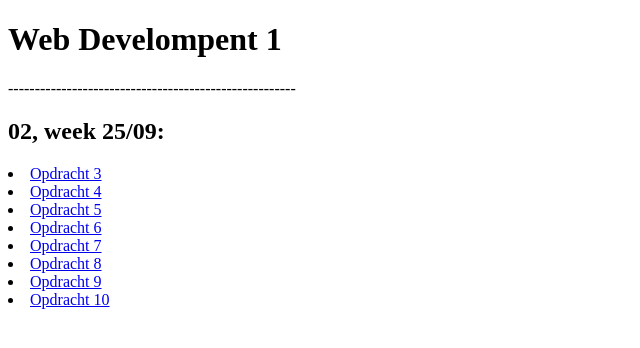
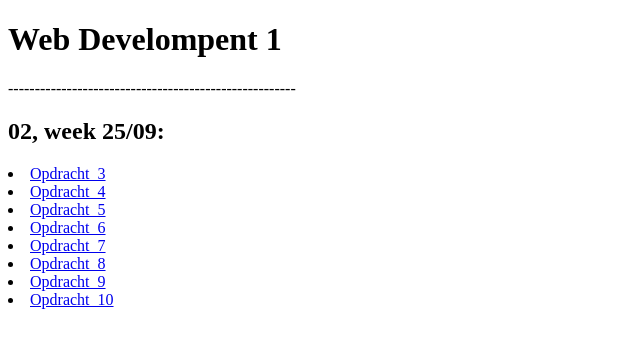
Before and after one commit to LarsVanhoof/Web-Development, a plain HTML site: page index.html in a window 1280 px wide. Shown: the full height of the page, 0-640 px from the left. Drawn offline with Linux system fonts and the light colour scheme.

Commit message:
labo 2 v2

```diff
--- a/index.html
+++ b/index.html
@@ -8,14 +8,14 @@
 <h1>Web Develompent 1</h1>
 <p>------------------------------------------------------</p>
 <h2>02, week 25/09:</h2>
-<li> <a href="labo 2/opdracht 3.html"> Opdracht 3 </a></li>
-<li> <a href="labo 2/opdracht 4.html"> Opdracht 4 </a></li>
-<li> <a href="labo 2/opdracht 5.html"> Opdracht 5 </a></li>
-<li> <a href="labo 2/opdracht 6.html"> Opdracht 6 </a></li>
-<li> <a href="labo 2/opdracht 7.html"> Opdracht 7 </a></li>
-<li> <a href="labo 2/opdracht 8.html"> Opdracht 8 </a></li>
-<li> <a href="labo 2/opdracht 9.html"> Opdracht 9 </a></li>
-<li> <a href="labo 2/opdracht 10.html"> Opdracht 10 </a></li>
+<li> <a href="labo_2/opdracht_3.html"> Opdracht_3 </a></li>
+<li> <a href="labo_2/opdracht_4.html"> Opdracht_4 </a></li>
+<li> <a href="labo_2/opdracht_5.html"> Opdracht_5 </a></li>
+<li> <a href="labo_2/opdracht_6.html"> Opdracht_6 </a></li>
+<li> <a href="labo_2/opdracht_7.html"> Opdracht_7 </a></li>
+<li> <a href="labo_2/opdracht_8.html"> Opdracht_8 </a></li>
+<li> <a href="labo_2/opdracht_9.html"> Opdracht_9 </a></li>
+<li> <a href="labo_2/opdracht_10.html"> Opdracht_10 </a></li>
 
 
 </body>
```
Also changed, not shown: Labo 2/opdracht_10.html (renamed from Labo 2/opdracht 10.html), Labo 2/opdracht_3.html (renamed from Labo 2/opdracht 3.html), Labo 2/opdracht_4.html (renamed from Labo 2/opdracht 4.html), Labo 2/opdracht_5.html (renamed from Labo 2/opdracht 5.html), Labo 2/opdracht_6.html (renamed from Labo 2/opdracht 6.html), Labo 2/opdracht_7.html (renamed from Labo 2/opdracht 7.html), Labo 2/opdracht_8.html (renamed from Labo 2/opdracht 8.html), Labo 2/opdracht_9.html (renamed from Labo 2/opdracht 9.html).
